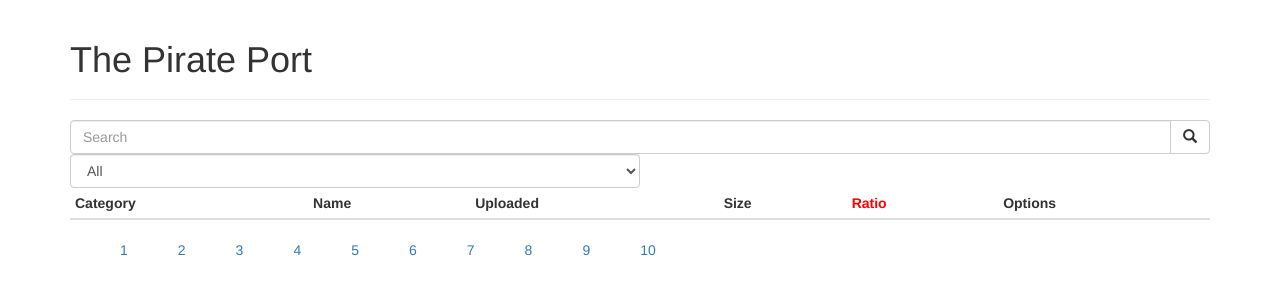
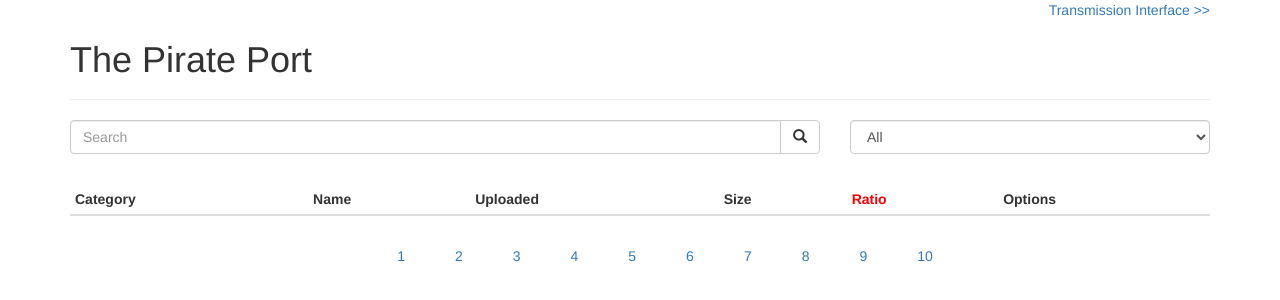
Before and after one commit to cmacattack/ThePiratePort, a website: page index.html in a window 1280 px wide. Drawn offline with nearby package versions, Linux system fonts and the light colour scheme.

Commit message:
Improved formatting, fixed paging and added transmission web interface link.

```diff
--- a/index.html
+++ b/index.html
@@ -22,9 +22,21 @@
                 height:20px;
             }
 
+	    div #paging {
+		margin-left:auto;
+		margin-right:auto;
+		width:100%;
+		text-align:center;
+	    }
+
             .activeSort, .selectedPage {
                 font-weight:bold;
                 color:Red;
+            }
+
+	    table.table {
+		margin-top:30px;
+		margin-bottom:30px;
 	    }
 
             th > span{
@@ -46,10 +58,9 @@
 
             var sortOrder = SortEnum.DESCENDING;
             var sortField = 7;
-            var page = 1;
+            var page = 0;
 
-            function SetPage(pageIdx)
-            {
+            function SetPage(pageIdx) {
                 page = pageIdx;
                 performSearch();
             }
@@ -57,17 +68,14 @@
             function SetSortField(optDescending, optAscending) {
                 // if user clicks the same sort field that table is currently sorted by,
                 // we will change the sort order (i.e. from descending to ascending...)
-                if (sortField == optDescending || sortField == optAscending)
-                {
+                if (sortField == optDescending || sortField == optAscending) {
                     sortOrder = (sortOrder == SortEnum.ASCENDING) ? SortEnum.DESCENDING : SortEnum.ASCENDING;
                 }
 
                 sortField = (sortOrder == SortEnum.ASCENDING) ? optAscending : optDescending;
 
-                page = 1;
                 $('.selectedPage').removeClass('selectedPage');
-
-                performSearch();
+                SetPage(0);
             }
 
             function sendToTransmission (magnetLink) {
@@ -87,7 +95,6 @@
 
                 var table = $('#results_tbl');
                 var table_data = $('#results_tbl tbody');
-
 
                 $.getJSON( "/search", { term:searchTerm, category:category, sortField:sortField, page:page }, function( data ) {                           $(table_data).remove();
 
@@ -122,12 +129,14 @@
                 var $paging_div = $('#paging');
 
                 for(i=1; i<=10; i++) {
-                    $paging_div.append($('<a>').attr('href', '#').text(i.toString()).click(function() {
-                        SetPage(i);
+                  (function(n) {
+                        $paging_div.append($('<a>').attr('href', '#').text(n.toString()).click(function() {
+			    SetPage(n - 1);
                             $('.selectedPage').removeClass('selectedPage');
                             $(this).addClass('selectedPage');
                             return false;
                         }).css('margin-left', '50px'));
+		  })(i);
 		}
             });
         </script>
@@ -135,19 +144,27 @@
 
     <body>
         <div class="container">
+	    <div style="float:right">
+	      <a href="https://transmission.colin-mcdonald.com/" target="_blank">Transmission Interface >></a>
+	    </div>
+
 	    <div class="page-header">
               <h1>The Pirate Port</h1>
             </div>
 
             <form onsubmit="performSearch();return false;" role="search">
+                <div class="row">
+		<div class="col-md-8">
 		<div class="input-group">
                     <input type="text" class="form-control" name="search_term" id="search_term" placeholder="Search" name="q">
                     <div class="input-group-btn">
                         <button class="btn btn-default" type="submit"><i class="glyphicon glyphicon-search"></i></button>
                     </div>
                 </div>
+		</div>
 
-                <select style="width:50%" class="form-control" id="category_select" name="category">
+		<div class="col-md-4">
+                <select class="form-control" id="category_select" name="category">
                     <option value="0" selected="selected">All</option>
                     <optgroup label="Audio">
                         <option value="101">Music</option>
@@ -206,7 +223,8 @@
                         <option value="699">Other</option>
                     </optgroup>
                 </select>
-
+		</div>
+		</div>
             </form>
 
             <div class="table-responsive">
```
Lines whose indentation alone changed are shown as unchanged.
